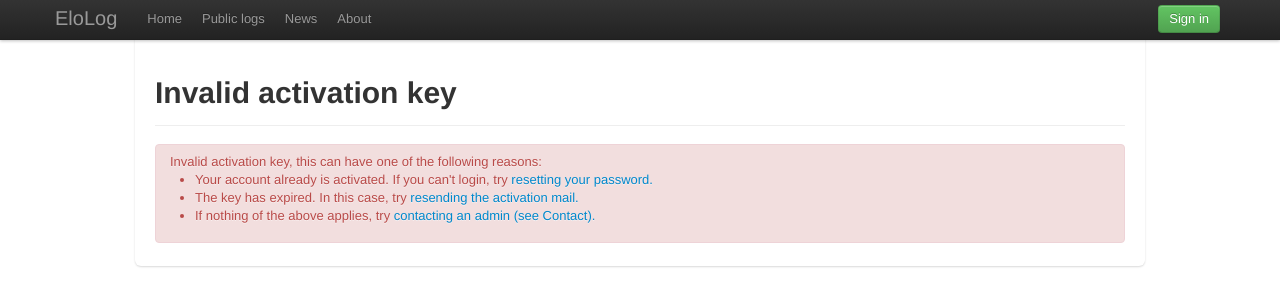
After one commit to Alythe/elolog, a Django app: template templates/registration/activate.html in a window 1280 px wide. The commit adds this page. Shown: the top 306 px of the page. Run offline with Django 3.2, Linux system fonts and the light colour scheme; the template is opened without the code that fills it, so the values that code supplies are empty; some libraries are stand-ins or nearby versions.

Commit message:
Fixed some bugs found on the live version
- Resending activation crashed when no user was found for the specified
  mail address
- Missing registration/activate.html template, displaying an error when
  the specified activation key was not found
- Added a template for http 500 error

```diff
--- a/elolog/settings.py
+++ b/elolog/settings.py
@@ -4,7 +4,7 @@ from local_settings import DATABASES, EMAIL_BACKEND, STATIC_ROOT, STATIC_URL
 
 PROJECT_ROOT = os.path.abspath(os.path.join(os.path.dirname(os.path.realpath(__file__)), '..'))
 
-DEBUG = False
+DEBUG = True
 TEMPLATE_DEBUG = DEBUG
 
 ADMINS = (
--- a/log/views.py
+++ b/log/views.py
@@ -523,7 +523,11 @@ def resend_activation(request):
 
     if form.is_valid():
       email = form.cleaned_data["email"]
-      user = User.objects.get(email=email, is_active=0)
+
+      try:
+        user = User.objects.get(email=email, is_active=0)
+      except ObjectDoesNotExist:
+        user = None
 
       if not user:
         form._errors["email"] = ("No account found for this email or already activated!",)
--- /dev/null
+++ b/templates/500.html
@@ -0,0 +1,6 @@
+{% block content %}
+<div class="page-header">
+  <h1>500 - Server error</h1>
+</div>
+<p>You have caused a server error. That's not bad, really. The admin has been informed already, so just keep going, nothing to see here.</p>
+{% endblock %}
--- a/templates/about.html
+++ b/templates/about.html
@@ -26,7 +26,7 @@
         <p>The fancy icons were provided by <a href="http://glyphicons.com/">Glyphicons</a> for free.</p>
         <h2>Thanks to</h2>
         ... <a href="http://www.rakalakalili.com/">rakalakalili</a>, a very cool streamer that gave me this idea. If you are wondering why you are stuck in low Elo, record your games with LoLReplay, send your replay to rakalakalili and he will show you your mistakes on his stream!
-        <h2>Contact</h2>
+        <h2 id="contact">Contact</h2>
         <p>If you have any questions, want to give feedback or treat me to a beer contact me on one of the following addresses:</p>
         <ul>
           <li>support (AT) elolog.net (email)</li>
--- /dev/null
+++ b/templates/registration/activate.html
@@ -0,0 +1,17 @@
+{% extends "base.html" %}
+
+{% block title %} - Invalid activation key{% endblock %}
+
+{% block content %}
+<div class="page-header">
+  <h1>Invalid activation key</h1>
+</div>
+
+<div class="alert alert-error">Invalid activation key, this can have one of the following reasons:
+  <ul>
+    <li>Your account already is activated. If you can't login, try <a href="{% url django.contrib.auth.views.password_reset %}">resetting your password.</a></li>
+    <li>The key has expired. In this case, try <a href="{% url log.views.resend_activation %}">resending the activation mail.</a></li>
+    <li>If nothing of the above applies, try <a href="{% url about %}#contact">contacting an admin (see Contact).</a></li>
+  </ul>
+</div>
+{% endblock %}
```
